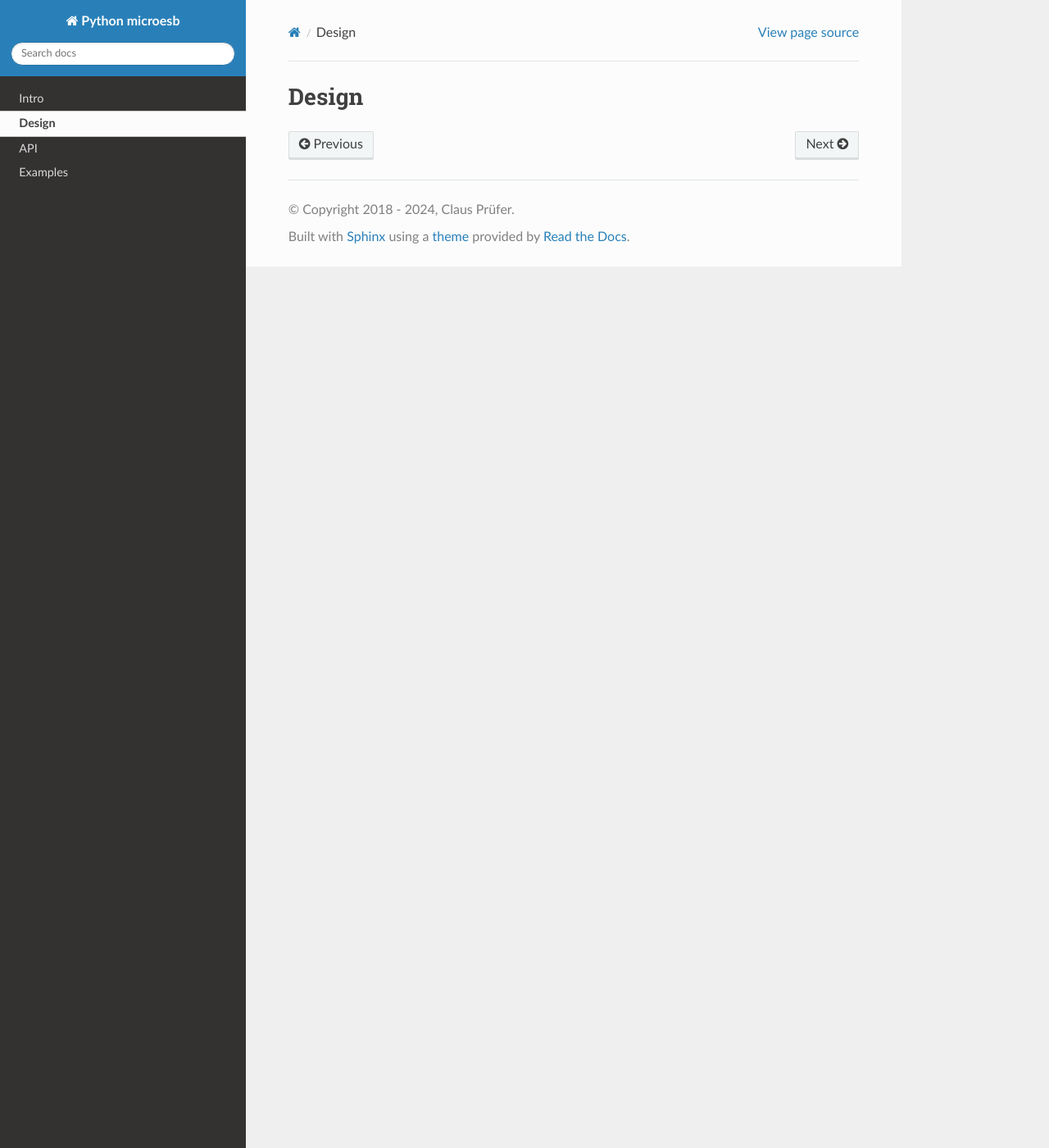
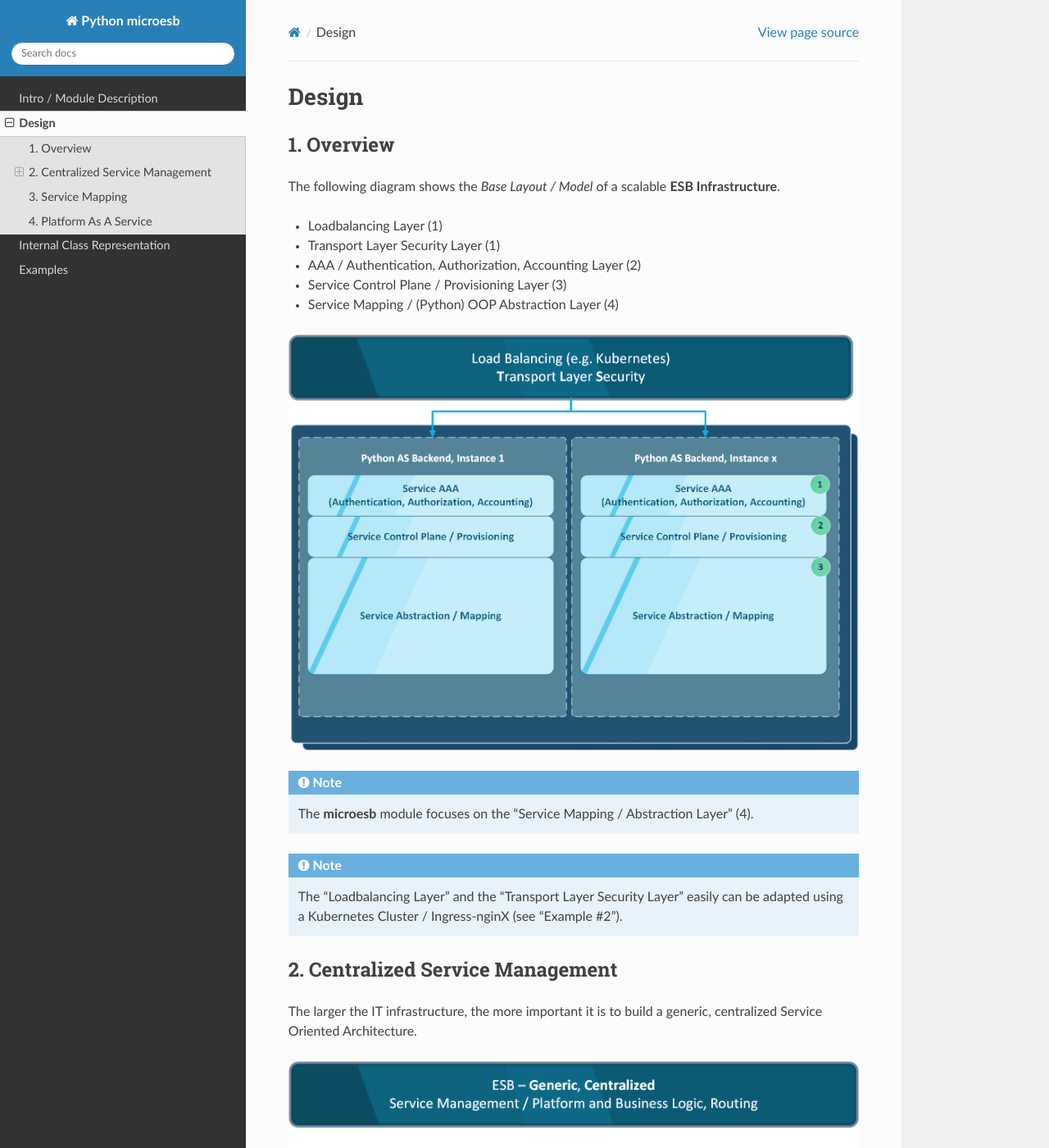
Before and after one commit to clauspruefer/python-micro-esb, a Sphinx documentation site: the page built from doc/source/design.rst, in a window 1280 px wide and 1400 px high. Shown: the whole window at 82% size. Built offline with Sphinx 7.4.7 and the Read the Docs theme 3.1.0, drawn with Linux system fonts in a browser that asks for light colours; some of the changed text lies outside the part shown.

Commit message:
Update documentation (intro, design)

```diff
--- a/doc/source/api.rst
+++ b/doc/source/api.rst
@@ -1,11 +1,11 @@
 .. api
 
-===
-API
-===
+=============================
+Internal Class Representation
+=============================
 
 Micro ESB
-*********
+=========
 
 .. automodule:: microesb.microesb
    :members: BaseHandler, ClassHandler, MultiClassHandler, ClassMapper, ServiceMapper
--- a/doc/source/design.rst
+++ b/doc/source/design.rst
@@ -3,3 +3,71 @@
 ======
 Design
 ======
+
+1. Overview
+===========
+
+The following diagram shows the *Base Layout / Model* of a scalable **ESB Infrastructure**.
+
+- Loadbalancing Layer (1)
+- Transport Layer Security Layer (1)
+- AAA / Authentication, Authorization, Accounting Layer (2)
+- Service Control Plane / Provisioning Layer (3)
+- Service Mapping / (Python) OOP Abstraction Layer (4)
+
+.. image:: images/microesb-overview.png
+  :alt: Image - Micro-ESB Overview
+
+.. note::
+    The **microesb** module focuses on the "Service Mapping / Abstraction Layer" (4).
+
+.. note::
+    The "Loadbalancing Layer" and the "Transport Layer Security Layer" easily can be adapted
+    using a Kubernetes Cluster / Ingress-nginX (see "Example #2").
+
+2. Centralized Service Management
+=================================
+
+The larger the IT infrastructure, the more important it is to build a generic, centralized
+Service Oriented Architecture.
+
+.. image:: images/microesb-centralized-service-mm.png
+  :alt: Image - Micro-ESB Centralized Service Management
+
+2.1. Implementation Workflow
+****************************
+
+The common workflow in a CI driven, recurring, agile Devlopment Process.
+
+1. Build
+2. Test
+3. Deploy
+4. Maintain
+
+2.2. Standards / Generic Aproach
+********************************
+
+The better standards / infrastructural templates are organized, the more developers can
+focus on the Development Process. Especially in big Development Environments / Teams.
+
+2.3. External Service Integration
+*********************************
+
+...
+
+3. Service Mapping
+==================
+
+Service mapping between hierarchical JSON graph data and internal python classes. This is exactly
+what the **microesb** python module is capable of.
+
+.. image:: images/microesb-service-mapping.png
+  :alt: Image - Micro-ESB Service Mapping / Abstraction Layer
+
+.. note::
+    A detailed example including transactional database access see "Example #1".
+
+4. Platform As A Service
+========================
+
+...
```
Also changed, not shown: doc/source/index.rst (+3 -8 lines), doc/source/intro.rst (+59 -3 lines), doc/source/images/microesb-centralized-service-mm.png (added), doc/source/images/microesb-overview.png (added), doc/source/images/microesb-service-mapping.png (added).
